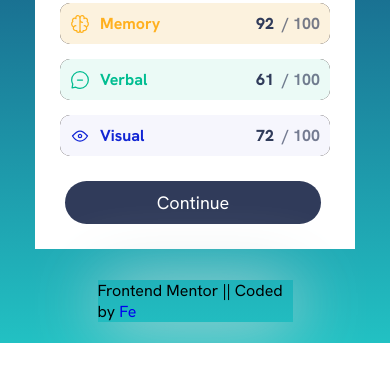
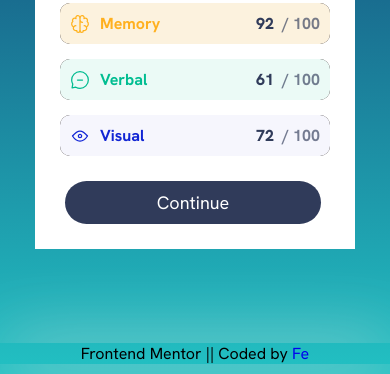
Before and after one commit to Code-Me-Well/Results-summary-component, a plain HTML site: page index.html in a window 390 px wide. Shown: the part 501-875 px from the top of the page. Before the commit the page ends 844 px from the top, so only its background shows below. Drawn offline with Linux system fonts and the light colour scheme.

Commit message:
DEvice compitability

```diff
--- a/CSS/style.css
+++ b/CSS/style.css
@@ -227,7 +227,6 @@ main {
         padding: 0px 50px;
         padding-bottom: 30px;
         font-size: 14px;
-
     }
 
     .summary {
@@ -253,4 +252,10 @@ main {
     .summary .parr-parent .parr1{
         margin-top: 20px;
     }
+    .credit{
+        display: flex;
+        justify-content: center;
+        margin-top: 10px;
+        position: relative;
+    }
 }
--- a/index.html
+++ b/index.html
@@ -85,9 +85,9 @@
                     <button type="submit" class="btn">Continue</button>
                 </div>
             </div>
-            <div class="credit">
-                <Frontend>Frontend Mentor || Coded by <a href="mailto:feyselteshome05@gmail.com">Fe</a></p>
-            </div>
         </main>
+        <div class="credit">
+            <p>Frontend Mentor || Coded by <a href="mailto:feyselteshome05@gmail.com">Fe</a></p>
+        </div>
     </body>
 </html>
```
